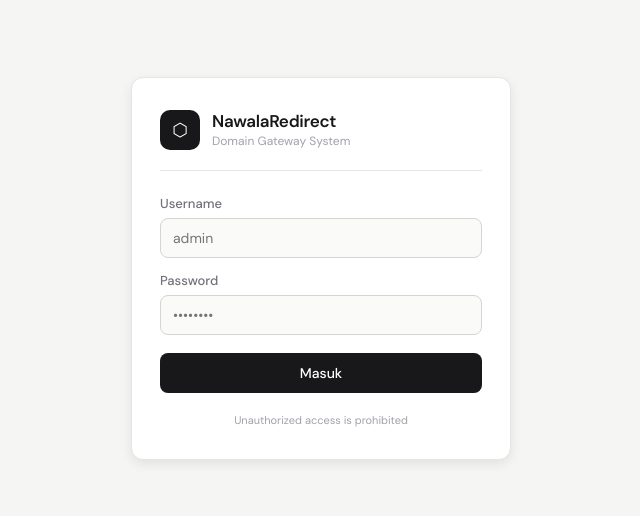
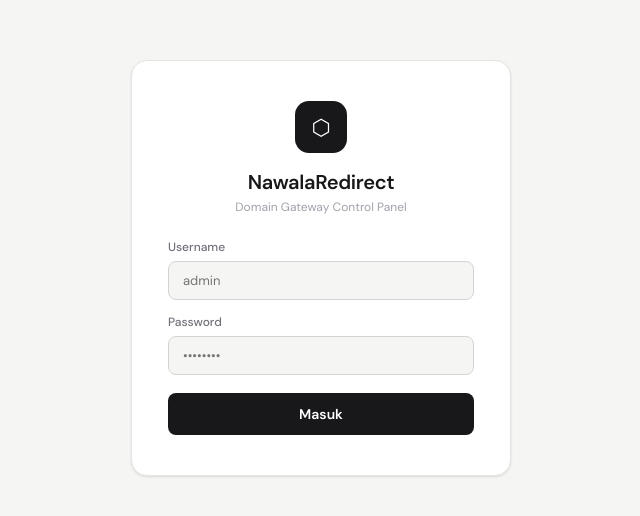
Before and after one commit to akumanja58-sudo/nawalaredirect-frontend, a React (Vite) app: page / in a window 1280 px wide. Shown: the part 132-648 px from the top of the page, without its empty margins (319-959 px from the left). Built offline with nearby package versions, Linux system fonts and the light colour scheme.

Commit message:
feat: session expired message on login page

```diff
--- a/src/App.jsx
+++ b/src/App.jsx
@@ -3,23 +3,60 @@ import Login from './pages/Login';
 import Dashboard from './pages/Dashboard';
 import Statistics from './pages/Statistics';
 import { authAPI } from './api';
-import useAutoLogout from './hooks/useAutoLogout';
+import { useAutoLogout } from './hooks/useAutoLogout';
+
+function WarningBanner({ onStay }) {
+  return (
+    <div style={{
+      position: 'fixed', top: 0, left: 0, right: 0, zIndex: 9999,
+      background: '#f59e0b', color: '#fff',
+      display: 'flex', alignItems: 'center', justifyContent: 'space-between',
+      padding: '12px 24px', fontSize: 13, fontWeight: 500,
+      boxShadow: '0 2px 8px rgba(0,0,0,0.15)',
+    }}>
+      <span>⚠️ Sesi kamu akan berakhir dalam 5 menit karena tidak aktif.</span>
+      <button onClick={onStay} style={{
+        background: '#fff', color: '#b45309', border: 'none',
+        borderRadius: 6, padding: '6px 14px', cursor: 'pointer', fontWeight: 600, fontSize: 12,
+      }}>
+        Tetap Login
+      </button>
+    </div>
+  );
+}
 
 function AuthenticatedApp({ onLogout }) {
   const [page, setPage] = useState('dashboard');
+  const { warning, resetTimer } = useAutoLogout(onLogout);
 
-  // Auto logout setelah 1 jam tidak aktif
-  useAutoLogout(onLogout);
+  if (page === 'statistics') return (
+    <>
+      {warning && <WarningBanner onStay={resetTimer} />}
+      <Statistics onBack={() => setPage('dashboard')} />
+    </>
+  );
 
-  if (page === 'statistics') return <Statistics onBack={() => setPage('dashboard')} />;
-  return <Dashboard onLogout={onLogout} onStats={() => setPage('statistics')} />;
+  return (
+    <>
+      {warning && <WarningBanner onStay={resetTimer} />}
+      <Dashboard onLogout={onLogout} onStats={() => setPage('statistics')} />
+    </>
+  );
 }
 
 export default function App() {
   const [auth, setAuth] = useState(false);
   const [checking, setChecking] = useState(true);
+  const [expiredMsg, setExpiredMsg] = useState(false);
 
   useEffect(() => {
+    // Cek apakah logout karena session expired
+    const reason = localStorage.getItem('nawala_logout_reason');
+    if (reason === 'session_expired') {
+      setExpiredMsg(true);
+      localStorage.removeItem('nawala_logout_reason');
+    }
+
     const token = localStorage.getItem('nawala_token');
     if (!token) { setChecking(false); return; }
     authAPI.verify()
@@ -37,8 +74,9 @@ export default function App() {
   function handleLogout() {
     localStorage.removeItem('nawala_token');
     setAuth(false);
+    setExpiredMsg(false);
   }
 
-  if (!auth) return <Login onLogin={() => setAuth(true)} />;
+  if (!auth) return <Login onLogin={() => { setAuth(true); setExpiredMsg(false); }} expiredMsg={expiredMsg} />;
   return <AuthenticatedApp onLogout={handleLogout} />;
 }
--- a/src/hooks/useAutoLogout.js
+++ b/src/hooks/useAutoLogout.js
@@ -1,48 +1,40 @@
-import { useEffect, useRef, useCallback } from 'react';
+import { useEffect, useRef, useCallback, useState } from 'react';
 
-const TIMEOUT_DURATION = 30 * 1000; // 30 detik
-const WARNING_BEFORE = 10 * 1000;   // warning 10 detik sebelum
+const TIMEOUT_DURATION = 60 * 60 * 1000; // 1 jam
+const WARNING_BEFORE = 5 * 60 * 1000;    // warning 5 menit sebelum
 
-export default function useAutoLogout(onLogout) {
+export function useAutoLogout(onLogout) {
   const timeoutRef = useRef(null);
   const warningRef = useRef(null);
-  const warningShownRef = useRef(false);
+  const [warning, setWarning] = useState(false);
 
   const resetTimer = useCallback(() => {
-    // Clear timer lama
-    if (timeoutRef.current) clearTimeout(timeoutRef.current);
-    if (warningRef.current) clearTimeout(warningRef.current);
-    warningShownRef.current = false;
+    clearTimeout(timeoutRef.current);
+    clearTimeout(warningRef.current);
+    setWarning(false);
 
-    // Warning 5 menit sebelum logout
     warningRef.current = setTimeout(() => {
-      if (!warningShownRef.current) {
-        warningShownRef.current = true;
-        const stay = window.confirm('⚠️ Sesi kamu akan berakhir dalam 5 menit karena tidak aktif.\n\nKlik OK untuk tetap login.');
-        if (stay) resetTimer();
-      }
+      setWarning(true);
     }, TIMEOUT_DURATION - WARNING_BEFORE);
 
-    // Auto logout setelah 1 jam
     timeoutRef.current = setTimeout(() => {
       localStorage.removeItem('nawala_token');
+      localStorage.setItem('nawala_logout_reason', 'session_expired');
       onLogout();
     }, TIMEOUT_DURATION);
   }, [onLogout]);
 
   useEffect(() => {
-    // Event yang dianggap "aktif"
     const events = ['mousedown', 'mousemove', 'keydown', 'scroll', 'touchstart', 'click'];
-
-    const handleActivity = () => resetTimer();
-
-    events.forEach(e => window.addEventListener(e, handleActivity, { passive: true }));
-    resetTimer(); // mulai timer saat pertama load
-
+    const handle = () => resetTimer();
+    events.forEach(e => window.addEventListener(e, handle, { passive: true }));
+    resetTimer();
     return () => {
-      events.forEach(e => window.removeEventListener(e, handleActivity));
-      if (timeoutRef.current) clearTimeout(timeoutRef.current);
-      if (warningRef.current) clearTimeout(warningRef.current);
+      events.forEach(e => window.removeEventListener(e, handle));
+      clearTimeout(timeoutRef.current);
+      clearTimeout(warningRef.current);
     };
   }, [resetTimer]);
+
+  return { warning, resetTimer };
 }
--- a/src/pages/Login.jsx
+++ b/src/pages/Login.jsx
@@ -1,71 +1,86 @@
 import { useState } from 'react';
 import { authAPI } from '../api';
 
-export default function Login({ onLogin }) {
-  const [u, setU] = useState('');
-  const [p, setP] = useState('');
-  const [err, setErr] = useState('');
+export default function Login({ onLogin, expiredMsg }) {
+  const [username, setUsername] = useState('');
+  const [password, setPassword] = useState('');
+  const [error, setError] = useState('');
   const [loading, setLoading] = useState(false);
 
-  async function handleSubmit(e) {
+  async function handleLogin(e) {
     e.preventDefault();
-    setErr(''); setLoading(true);
+    setLoading(true);
+    setError('');
     try {
-      const res = await authAPI.login(u, p);
+      const res = await authAPI.login(username, password);
       localStorage.setItem('nawala_token', res.data.token);
       onLogin();
-    } catch (ex) {
-      setErr(ex.response?.data?.error || 'Koneksi gagal');
-    } finally { setLoading(false); }
+    } catch (err) {
+      setError(err.response?.data?.error || 'Login gagal');
+    } finally {
+      setLoading(false);
+    }
   }
 
   return (
     <div style={S.page}>
       <div style={S.card}>
-        <div style={S.logo}>
-          <div style={S.logoIcon}>⬡</div>
-          <div>
-            <div style={S.logoTitle}>NawalaRedirect</div>
-            <div style={S.logoSub}>Domain Gateway System</div>
+        <div style={S.logo}>⬡</div>
+        <div style={S.title}>NawalaRedirect</div>
+        <div style={S.sub}>Domain Gateway Control Panel</div>
+
+        {/* Pesan session expired */}
+        {expiredMsg && (
+          <div style={S.expiredBanner}>
+            🔒 Sesi kamu telah berakhir karena tidak aktif. Silakan login kembali.
           </div>
-        </div>
+        )}
 
-        <div style={S.divider} />
+        {error && <div style={S.errorBanner}>{error}</div>}
 
-        <form onSubmit={handleSubmit} style={S.form}>
+        <div style={S.form}>
           <div style={S.field}>
             <label style={S.label}>Username</label>
-            <input style={S.input} value={u} onChange={e=>setU(e.target.value)} autoFocus autoComplete="username" placeholder="admin" />
+            <input
+              style={S.input}
+              type="text"
+              value={username}
+              onChange={e => setUsername(e.target.value)}
+              placeholder="admin"
+              autoFocus
+            />
           </div>
           <div style={S.field}>
             <label style={S.label}>Password</label>
-            <input style={S.input} type="password" value={p} onChange={e=>setP(e.target.value)} autoComplete="current-password" placeholder="••••••••" />
+            <input
+              style={S.input}
+              type="password"
+              value={password}
+              onChange={e => setPassword(e.target.value)}
+              placeholder="••••••••"
+              onKeyDown={e => e.key === 'Enter' && handleLogin(e)}
+            />
           </div>
-          {err && <div style={S.err}>⚠ {err}</div>}
-          <button style={{...S.btn, opacity: loading ? 0.7 : 1}} type="submit" disabled={loading}>
+          <button style={{ ...S.btn, opacity: loading ? 0.7 : 1 }} onClick={handleLogin} disabled={loading}>
             {loading ? 'Masuk...' : 'Masuk'}
           </button>
-        </form>
-
-        <div style={S.footer}>Unauthorized access is prohibited</div>
+        </div>
       </div>
     </div>
   );
 }
 
 const S = {
-  page: { minHeight:'100vh', display:'flex', alignItems:'center', justifyContent:'center', background:'var(--bg)', padding:16 },
-  card: { width:'100%', maxWidth:380, background:'var(--bg2)', border:'1px solid var(--border)', borderRadius:12, padding:'32px 28px', boxShadow:'var(--shadow-md)', animation:'fadeUp .3s ease' },
-  logo: { display:'flex', alignItems:'center', gap:12, marginBottom:20 },
-  logoIcon: { width:40, height:40, background:'var(--accent)', color:'white', borderRadius:10, display:'flex', alignItems:'center', justifyContent:'center', fontSize:18 },
-  logoTitle: { fontWeight:600, fontSize:17, color:'var(--text)', letterSpacing:'-0.3px' },
-  logoSub: { fontSize:12, color:'var(--text-muted)', marginTop:1 },
-  divider: { height:1, background:'var(--border)', marginBottom:24 },
-  form: { display:'flex', flexDirection:'column', gap:14 },
-  field: { display:'flex', flexDirection:'column', gap:6 },
-  label: { fontSize:13, fontWeight:500, color:'var(--text-dim)' },
-  input: { border:'1px solid var(--border2)', borderRadius:'var(--radius)', padding:'10px 12px', fontSize:14, outline:'none', color:'var(--text)', background:'var(--bg3)', transition:'border .15s' },
-  err: { fontSize:13, color:'var(--red)', background:'var(--red-dim)', border:'1px solid rgba(220,38,38,0.15)', borderRadius:'var(--radius)', padding:'10px 12px' },
-  btn: { background:'var(--accent)', color:'white', border:'none', borderRadius:'var(--radius)', padding:'11px', fontSize:14, fontWeight:500, cursor:'pointer', transition:'opacity .15s', marginTop:4 },
-  footer: { marginTop:20, fontSize:11, color:'var(--text-muted)', textAlign:'center' },
+  page: { minHeight: '100vh', background: 'var(--bg)', display: 'flex', alignItems: 'center', justifyContent: 'center', padding: 24 },
+  card: { background: 'var(--bg2)', border: '1px solid var(--border)', borderRadius: 16, padding: '40px 36px', width: '100%', maxWidth: 380, boxShadow: 'var(--shadow)', textAlign: 'center' },
+  logo: { width: 52, height: 52, background: 'var(--accent)', color: 'white', borderRadius: 14, display: 'flex', alignItems: 'center', justifyContent: 'center', fontSize: 22, margin: '0 auto 16px' },
+  title: { fontWeight: 700, fontSize: 20, color: 'var(--text)', letterSpacing: '-0.3px', marginBottom: 4 },
+  sub: { fontSize: 12, color: 'var(--text-muted)', marginBottom: 24 },
+  expiredBanner: { background: 'rgba(245,158,11,0.08)', border: '1px solid rgba(245,158,11,0.3)', color: '#b45309', borderRadius: 8, padding: '10px 14px', fontSize: 12, marginBottom: 16, textAlign: 'left', lineHeight: 1.5 },
+  errorBanner: { background: 'var(--red-dim)', border: '1px solid rgba(220,38,38,0.2)', color: 'var(--red)', borderRadius: 8, padding: '10px 14px', fontSize: 12, marginBottom: 16 },
+  form: { display: 'flex', flexDirection: 'column', gap: 14, textAlign: 'left' },
+  field: { display: 'flex', flexDirection: 'column', gap: 6 },
+  label: { fontSize: 12, fontWeight: 500, color: 'var(--text-dim)' },
+  input: { border: '1px solid var(--border2)', borderRadius: 8, padding: '10px 14px', fontSize: 13, outline: 'none', color: 'var(--text)', background: 'var(--bg)', width: '100%' },
+  btn: { background: 'var(--accent)', color: 'white', border: 'none', borderRadius: 8, padding: '12px', cursor: 'pointer', fontSize: 14, fontWeight: 600, marginTop: 4 },
 };
```
